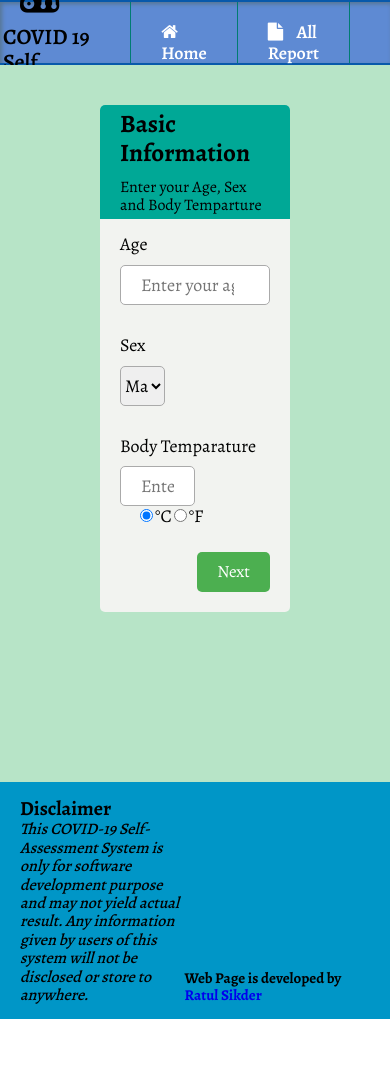
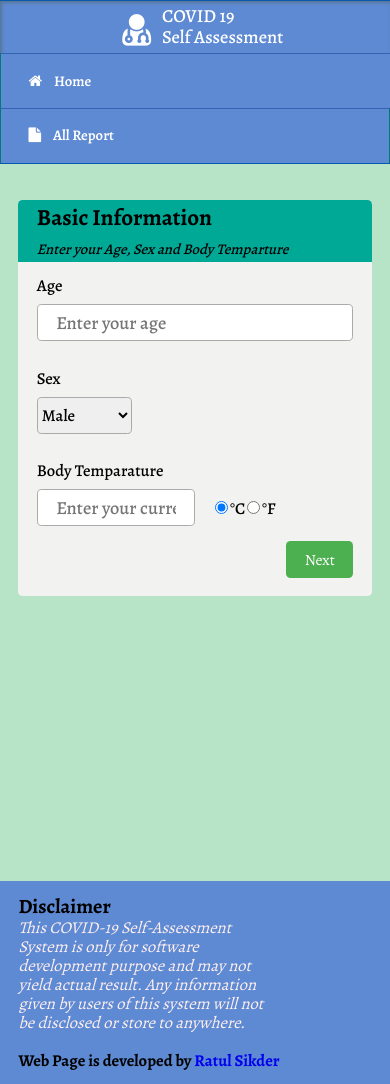
Before and after one commit to RatulSikder97/covid-assesment, a plain HTML site: page selfAsses.html in a window 390 px wide. Before the commit the page ends 1019 px from the top, so only its background shows below. Drawn offline with nearby package versions, Linux system fonts and the light colour scheme.

Commit message:
responsive 1024 768 partial

```diff
--- a/res/css/responsive.css
+++ b/res/css/responsive.css
@@ -0,0 +1,71 @@
+/* At screen width 768 */
+@media screen and (max-width: 768px) {
+  html {
+    font-size: 57.5%;
+  }
+
+  .logo a {
+    color: #fff;
+    font-size: 2rem;
+    font-weight: 500;
+  }
+  .logo > a > i {
+    font-size: 4rem;
+  }
+
+  /* nav bar */
+  .header {
+    display: flex;
+    flex-direction: column;
+    height: auto;
+  }
+  .nav {
+    z-index: 9999;
+    background: #5e8ad3;
+    height: auto;
+    width: 100%;
+    margin: 0;
+  }
+  .nav ul {
+    flex-direction: column;
+    font-size: 1.6rem;
+  }
+  .nav ul li {
+    border-top: 0.1rem solid #3364b3;
+  }
+  .nav ul li a {
+    width: 100%;
+  }
+
+  /* footer */
+  .footer {
+    flex-direction: column;
+  }
+
+  .desclaimer {
+    width: 100%;
+  }
+  .desclaimer h3 {
+    font-size: 2rem;
+  }
+  .disclaimer p {
+    width: 100%;
+    font-size: 1.8rem;
+    font-weight: 400;
+  }
+  .self {
+    padding-top: 2rem;
+    align-self: flex-start;
+  }
+
+  /* main content */
+  .main-content {
+    padding: 0 2rem;
+  }
+  .content {
+    width: 80%;
+  }
+}
+
+@media screen and (max-width: 680px) {
+}
--- a/res/css/style.css
+++ b/res/css/style.css
@@ -103,12 +103,15 @@ html {
 }
 
 .main-content h2 {
-  font-size: 3rem;
+  font-size: 4.2rem;
 }
 
 .main-content p {
-  font-size: 1.8rem;
-  margin-top: 2rem;
+  font-size: 2.2rem;
+  margin-top: 2.4rem;
+  font-weight: 500;
+  font-style: italic;
+  color: #000;
 }
 
 .content {
@@ -122,6 +125,7 @@ html {
 .btn {
   display: inline-block;
   font-size: 1.8rem;
+  font-weight: 500;
   color: #fff;
   background: #0466c8;
   padding: 1.6rem 2rem;
@@ -142,29 +146,32 @@ html {
 .footer {
   height: fit-content;
   width: 100%;
-  background: #0096c7;
+  background: #5e8ad3;
   padding: 1.5rem 2rem;
   display: flex;
   justify-content: space-between;
 }
 
 .disclaimer {
-  width: 60%;
+  display: inline-block;
+  width: 70%;
 }
 
 .disclaimer h3 {
-  font-size: 2rem;
+  font-size: 2.2rem;
 }
 
 .disclaimer p {
-  font-size: 1.6rem;
-  font-weight: 500;
+  color: #ffefef;
+
+  font-size: 2rem;
+  font-weight: 400;
   font-style: italic;
 }
 
 .self {
   align-self: flex-end;
-  font-size: 1.5rem;
+  font-size: 1.8rem;
   font-weight: bold;
 }
 
@@ -212,9 +219,11 @@ html {
   display: block;
   font-size: 1.8rem;
   margin-bottom: 1rem;
+  font-weight: 500;
 }
 .input-container input {
-  font-size: 1.8rem;
+  font-size: 2rem;
+  font-weight: 500;
 }
 .input-container input[type="text"],
 .input-container input[type="number"] {
@@ -248,6 +257,7 @@ html {
   font-size: 1.8rem;
   border-radius: 0.5rem;
   border: 0.1rem solid #aaa;
+  font-weight: 500;
 }
 
 #temp {
@@ -268,7 +278,7 @@ html {
 #confirm-input {
   display: inline-block;
   position: absolute;
-  top: 50%;
+  top: 40%;
   left: 50%;
   transform: translate(-50%, -50%);
   background: rgb(255, 255, 255);
@@ -331,6 +341,7 @@ input.invalid {
   font-style: italic;
   margin: 0;
   color: #f53939;
+  font-weight: 500;
 }
 
 button {
@@ -352,6 +363,7 @@ button:hover {
   margin-right: 2rem;
   margin-bottom: 2rem;
   padding-left: 0 2rem;
+  font-weight: 500;
 }
 
 .tab {
@@ -362,6 +374,7 @@ button:hover {
 .symptoms label {
   display: inline;
   margin-left: 1.5rem;
+  font-weight: 500;
 }
 
 .check-box {
```
